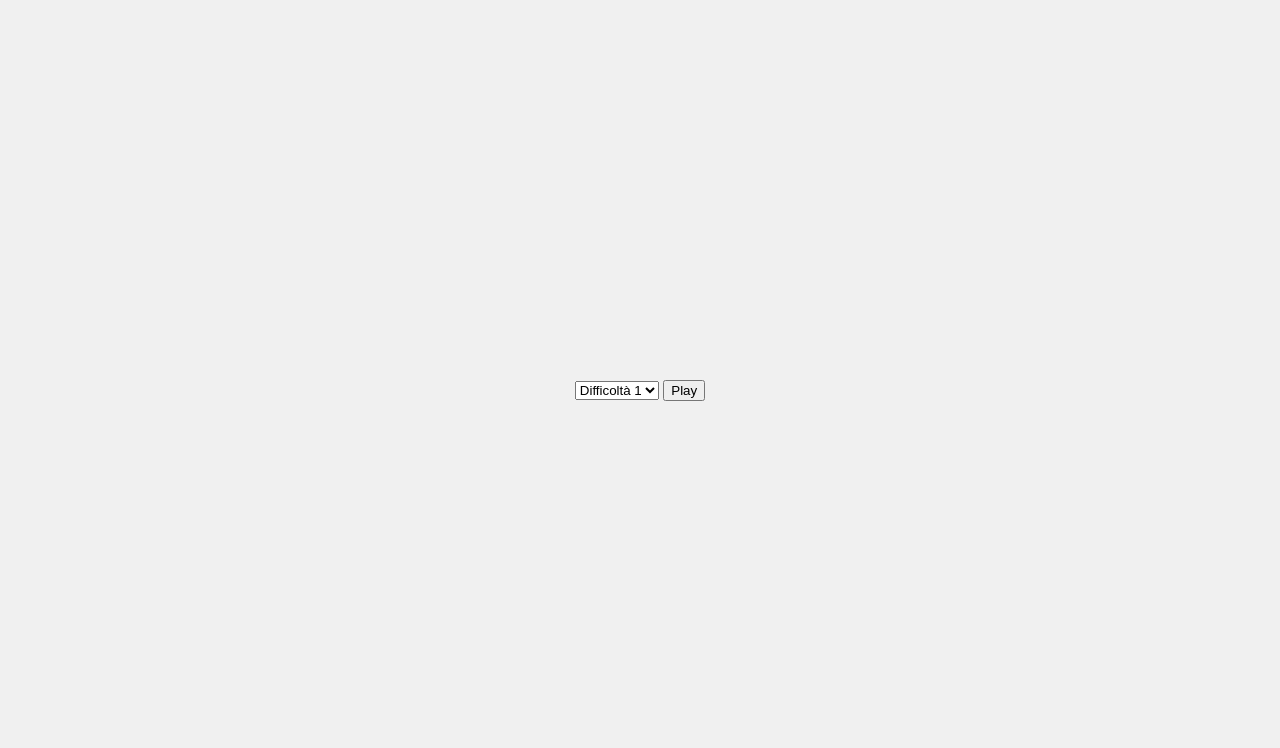
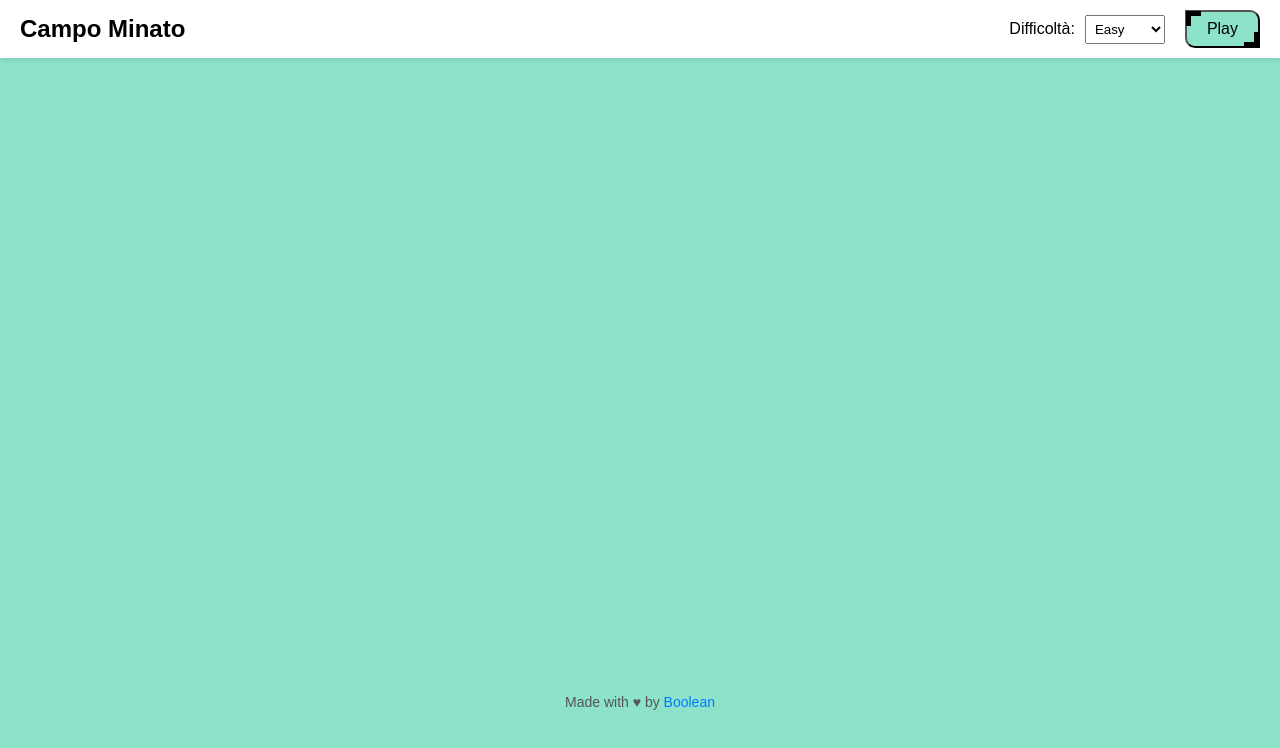
Before and after one commit to Jonathan-Ultini/js-campominato-grid, a plain HTML site: page index.html in a window 1280 px wide. Drawn offline with Linux system fonts and the light colour scheme.

Commit message:
esercizio finito

```diff
--- a/css/style.css
+++ b/css/style.css
@@ -1,12 +1,43 @@
+* {
+  box-sizing: border-box;
+}
+
 body {
   font-family: Arial, sans-serif;
   display: flex;
   flex-direction: column;
   align-items: center;
-  justify-content: center;
-  height: 100vh;
+  justify-content: flex-start;
+  height: 90vh;
   margin: 0;
-  background-color: #f0f0f0;
+  background-color: #8CE3C9;
+  overflow-x: hidden;
+}
+
+header {
+  width: 100%;
+  padding: 10px 20px;
+  display: flex;
+  justify-content: space-between;
+  align-items: center;
+  background-color: #fff;
+  box-shadow: 0 2px 5px rgba(0, 0, 0, 0.1);
+  margin-bottom: 20px;
+}
+
+header h1 {
+  margin: 0;
+  font-size: 24px;
+}
+
+header .difficulty-container {
+  display: flex;
+  align-items: center;
+}
+
+header .difficulty-container select {
+  margin-left: 10px;
+  padding: 5px;
 }
 
 .controls {
@@ -16,11 +47,13 @@ body {
 .grid {
   display: grid;
   gap: 5px;
-  width: 500px;
+  max-width: 600px;
+  width: 100%;
+  margin-top: 40px;
 }
 
 .grid-item {
-  background-color: #fff;
+  background-color: #8CE3C9;
   border: 1px solid #000;
   display: flex;
   align-items: center;
@@ -28,6 +61,7 @@ body {
   font-size: 20px;
   font-weight: bold;
   cursor: pointer;
+  aspect-ratio: 1;
 }
 
 .grid-10 {
@@ -42,7 +76,69 @@ body {
   grid-template-columns: repeat(7, 1fr);
 }
 
-
 .grid-item.clicked {
   background-color: #87CEEB;
 }
+
+footer {
+  margin-top: auto;
+  padding: 10px 20px;
+  font-size: 14px;
+  color: #555;
+}
+
+footer a {
+  color: #007bff;
+  text-decoration: none;
+}
+
+footer a:hover {
+  text-decoration: underline;
+}
+
+.btn {
+  cursor: pointer;
+  position: relative;
+  padding: 8px 20px;
+  background: #8CE3C9;
+  font-size: 16px;
+  border-top-right-radius: 10px;
+  border-bottom-left-radius: 10px;
+  transition: all 1s;
+  margin-left: 20px;
+}
+
+.btn:after,
+.btn:before {
+  content: " ";
+  width: 10px;
+  height: 10px;
+  position: absolute;
+  border: 0px solid #fff;
+  transition: all 1s;
+}
+
+.btn:after {
+  top: -1px;
+  left: -1px;
+  border-top: 5px solid black;
+  border-left: 5px solid black;
+}
+
+.btn:before {
+  bottom: -1px;
+  right: -1px;
+  border-bottom: 5px solid black;
+  border-right: 5px solid black;
+}
+
+.btn:hover {
+  border-top-right-radius: 0px;
+  border-bottom-left-radius: 0px;
+}
+
+.btn:hover:before,
+.btn:hover:after {
+  width: 100%;
+  height: 100%;
+}
--- a/index.html
+++ b/index.html
@@ -9,15 +9,25 @@
 </head>
 
 <body>
-  <div class="controls">
-    <select id="difficulty">
-      <option value="1">Difficoltà 1</option>
-      <option value="2">Difficoltà 2</option>
-      <option value="3">Difficoltà 3</option>
-    </select>
-    <button id="play">Play</button>
-  </div>
+  <header>
+    <h1>Campo Minato</h1>
+    <div class="difficulty-container">
+      <label for="difficulty">Difficoltà:</label>
+      <select id="difficulty">
+        <option value="1">Easy</option>
+        <option value="2">Medium</option>
+        <option value="3">Hard</option>
+      </select>
+      <button id="play" class="btn">Play</button>
+    </div>
+  </header>
+
   <div id="grid" class="grid"></div>
+
+  <footer>
+    Made with ♥ by <a href="#">Boolean</a>
+  </footer>
+
   <script src="js/script.js"></script>
 </body>
 
```
